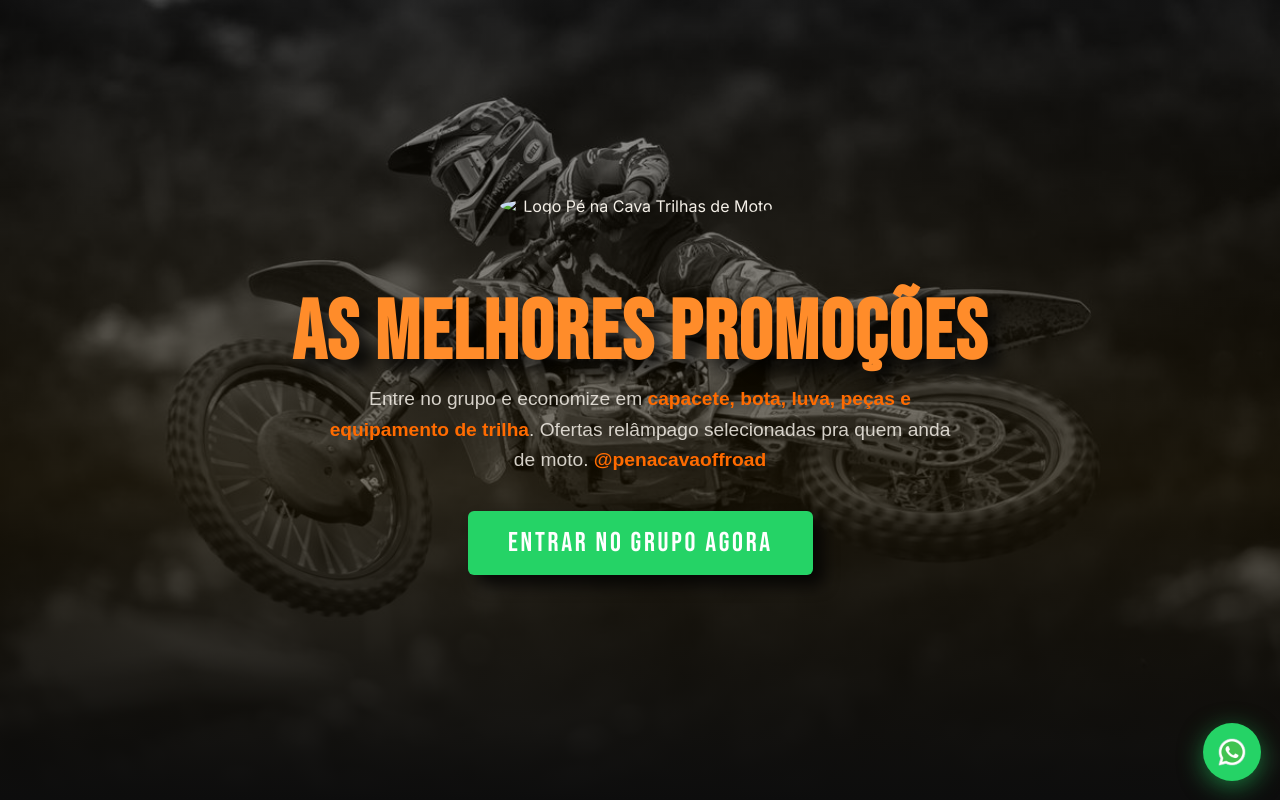
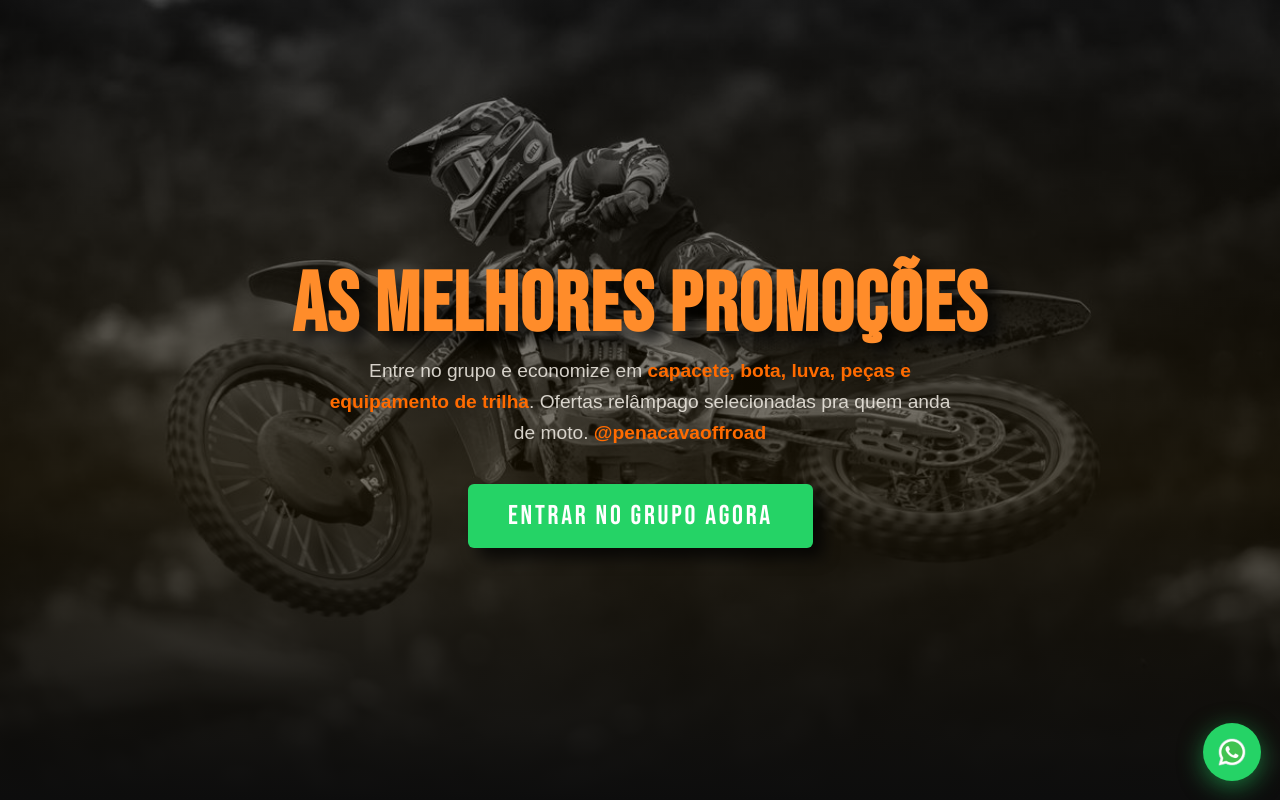
Before and after one commit to TrafegoPNC/penacava, a plain HTML site: page index.html in a window 1280 px wide. Shown: the top 800 px of the page. Drawn offline with Linux system fonts and the light colour scheme.

Commit message:
Remove logo quebrada do topo

```diff
--- a/index.html
+++ b/index.html
@@ -1011,8 +1011,6 @@ document.addEventListener("DOMContentLoaded", function () {
   <section class="hero">
     <div class="hero-bg"></div>
 
-    <img src="logosegundaria.png" alt="Logo Pé na Cava Trilhas de Moto" class="hero-logo" fetchpriority="high">
-
     <h1 class="hero-title"><br><span> AS MELHORES PROMOÇÕES</span></h1>
 
     <p class="hero-tagline">
```
